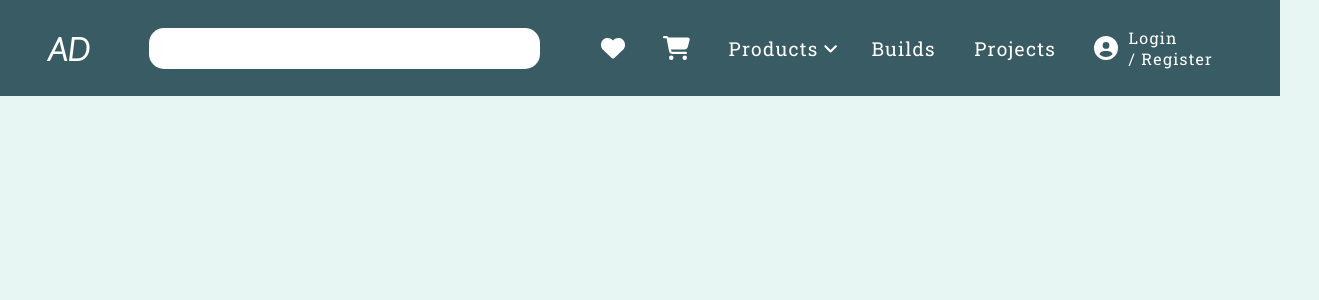
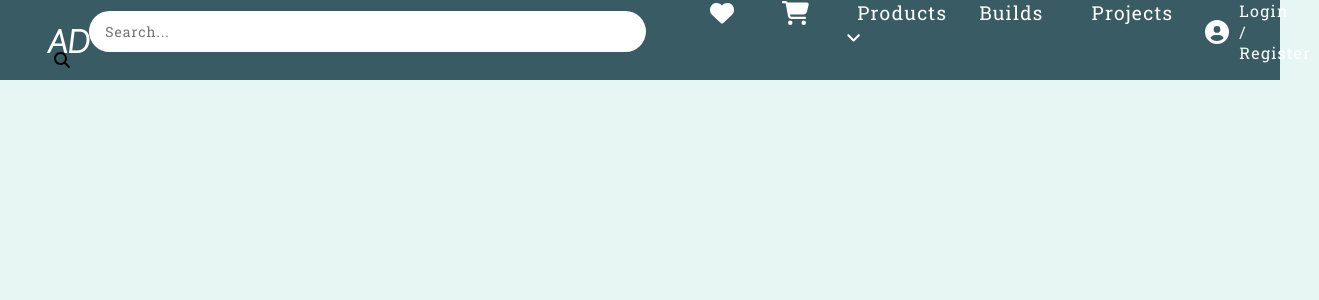
Before and after one commit to PunitorX/Atlas-Designs, a React (Create React App) app in the folder frontend/: page / in a window 1280 px wide. Shown: the top 300 px of the page, 1319 px wide, since content can reach past the window. Built offline with nearby package versions, Linux system fonts and the light colour scheme.

Commit message:
'updated navbar'

```diff
--- a/frontend/src/components/Navbar.js
+++ b/frontend/src/components/Navbar.js
@@ -7,7 +7,7 @@ import { faAngleDown, faCircleUser, faHeart, faShoppingCart } from '@fortawesome
 import ButtonOne from './Buttons/ButtonOne'
 
 const Nav = styled.nav`
-  height: 12vh;
+  height: 10vh;
   background-color: #395B64;
 `
 
@@ -28,22 +28,34 @@ const NavLogo = styled.div`
 `
 
 const NavList = styled.ul`
+  height: 100%;
+  margin: 0;
   font-family: 'Roboto Slab', sans-serif;
   letter-spacing: 1.2px;
   display: flex;
-  /* justify-content: center; */
-  align-items: center;
+  justify-content: center;
   font-size: 1.2rem;
 `
 
 const NavItem = styled.li`
   list-style-type: none;
-  padding: 0 1.2rem;
+  margin: 0 .5rem;
+  height: inherit;
 `
 
 const NavLink = styled(Link)`
+  padding: 1rem;
   text-decoration: none;
   color: #fff;
+
+  &:hover {
+      background-color: #fff;
+      transition: all .3s ease-in-out;
+      color: #000;
+      padding: .5rem 1rem;
+      opacity: .6;
+      border-radius: 5px;
+    }
 `
 
 const NavUser = styled.div`
--- a/frontend/src/components/SearchBar.js
+++ b/frontend/src/components/SearchBar.js
@@ -1,19 +1,23 @@
+import { faSearch } from '@fortawesome/free-solid-svg-icons'
+import { FontAwesomeIcon } from '@fortawesome/react-fontawesome'
 import React from 'react'
 import styled from 'styled-components'
 
 const Search = styled.div`
-  width: 450px;
-  display: flex;
-  justify-content: flex-end;
+  /* width: 650px; */
+  /* display: flex; */
+  /* justify-content: flex-end; */
+  /* align-items: center; */
 `
 
 const SearchInput = styled.input`
-  width: 375px;
+  width: 525px;
   height: 25px;
-  padding: .5rem;
+  padding: .5rem 1rem;
+  font-size: 14px;
   font-family: 'Roboto Slab', sans-serif;
   letter-spacing: 1px;
-  border-radius: 15px;
+  border-radius: 25px;
   border: none;
   outline: none;
 
@@ -25,7 +29,8 @@ const SearchInput = styled.input`
 function SearchBar() {
   return (
     <Search>
-      <SearchInput />
+      <SearchInput placeholder='Search...'/>
+      <FontAwesomeIcon style={{cursor: 'pointer'}} icon={faSearch} transform={'left-35'}/>
     </Search>
 
   )
```
